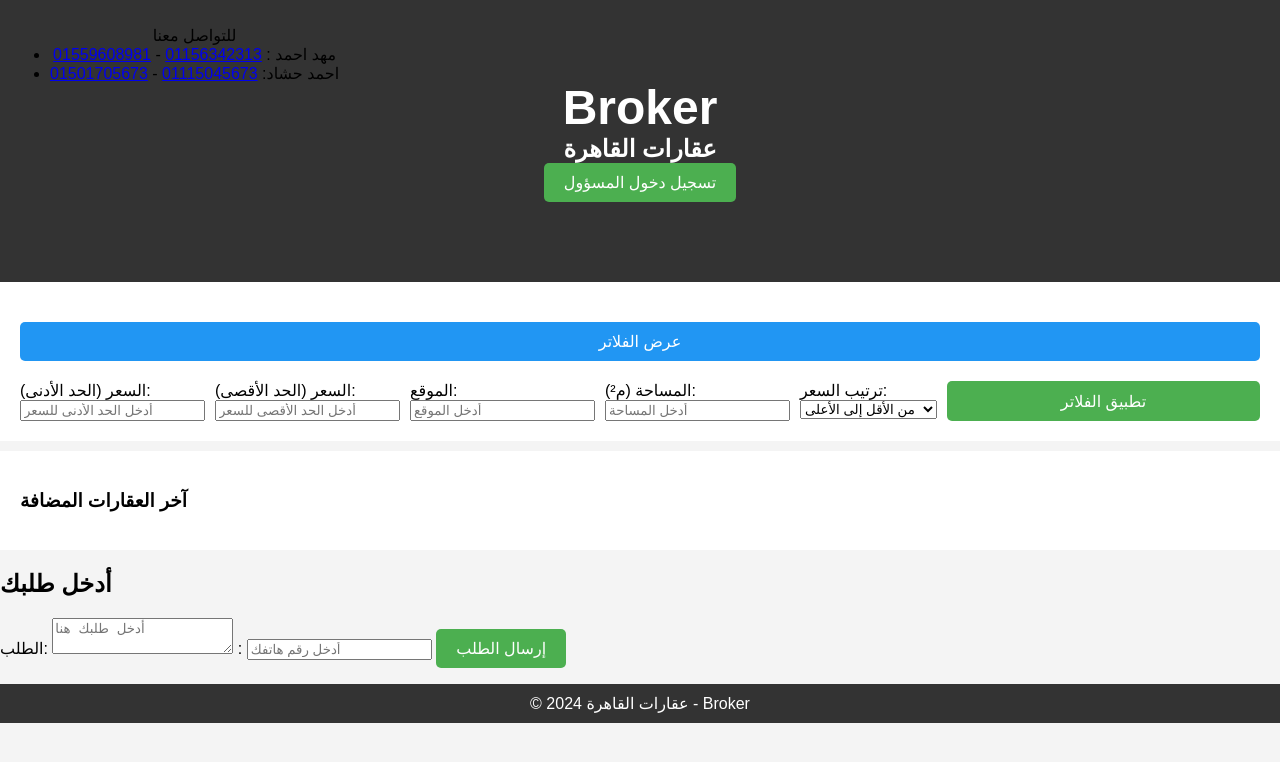
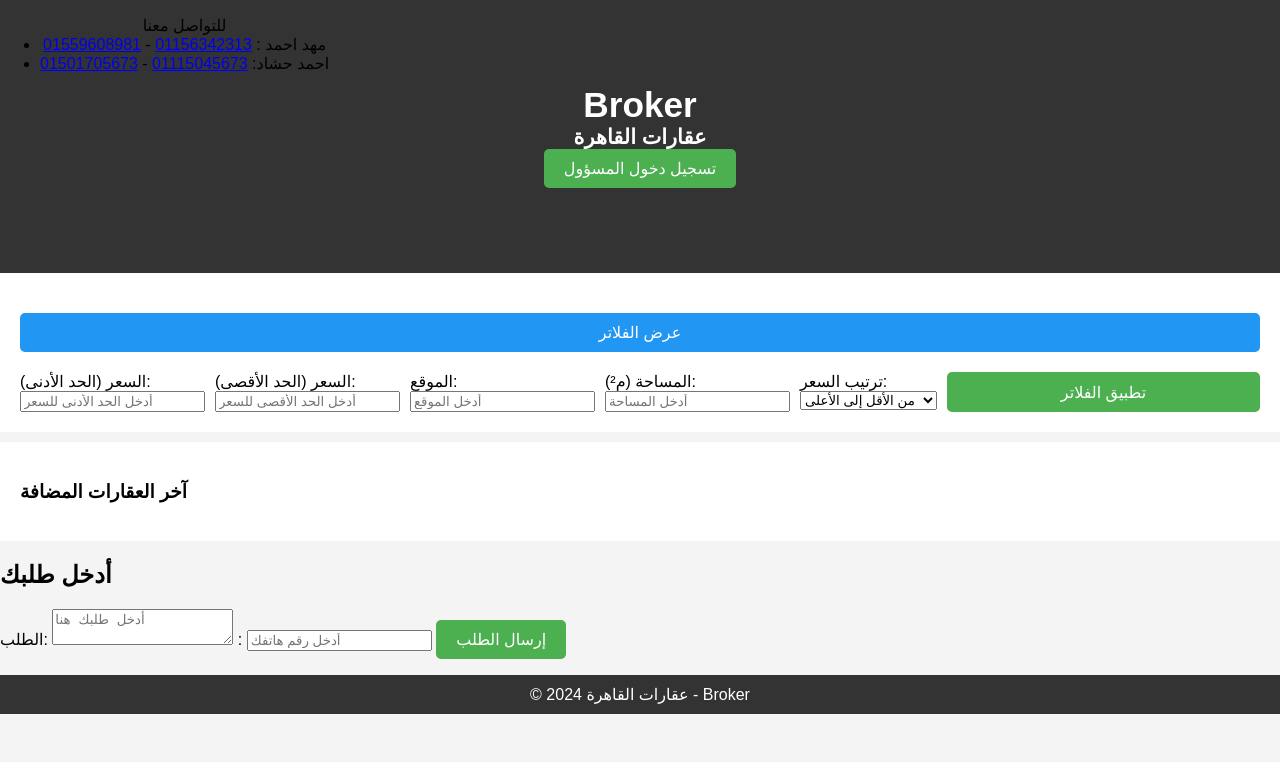
Before and after one commit to broker-cmyk/broker-cairo, a plain HTML site: page index.html in a window 1280 px wide. Drawn offline with Linux system fonts and the light colour scheme.

Commit message:
Update style.css

```diff
--- a/style.css
+++ b/style.css
@@ -9,23 +9,23 @@ header {
     background-color: #333;
     color: white;
     text-align: center;
-    padding: 80px;
+    padding: 85px;
 }
 
 #company-name {
-    font-size: 3em;
+    font-size: 2.2em;
     margin: 0;
 }
 
 #app-name {
-    font-size: 1.5em;
+    font-size: 1.3em;
     margin: 0;
 }
 
 #contact-section {
     position: absolute;
-    top: 10px;
-    left: 10px;
+    top: 0px;
+    left: 0px;
     color: black;
     font-size: 16px;
 }
```
